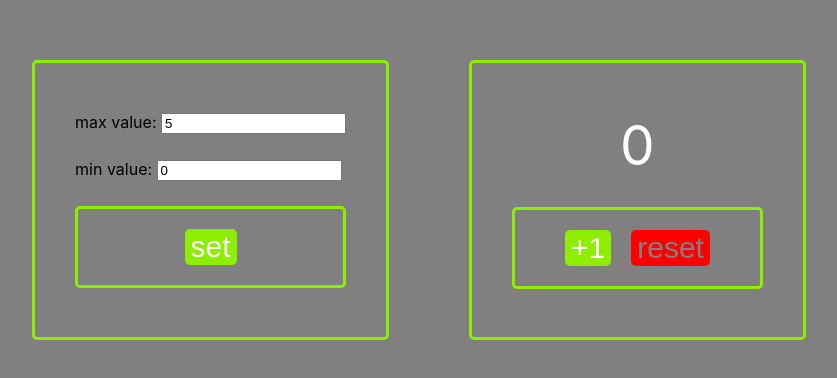
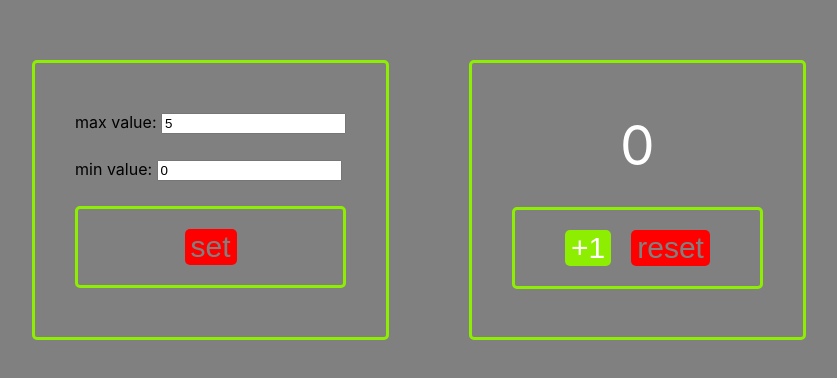
Before and after one commit to ArtemYanchenko/Counter, a React (Create React App) app: page / in a window 1280 px wide. Shown: the part 200-578 px from the top of the page, without its empty margins (221-1058 px from the left). Built offline with nearby package versions, Linux system fonts and the light colour scheme.

Commit message:
working countersettings reducers

```diff
--- a/src/App.tsx
+++ b/src/App.tsx
@@ -1,11 +1,18 @@
-import React from 'react';
+import React, {useEffect} from 'react';
 import classes from './App.module.css'
 import CounterSettings from './components/CounterSettings/CounterSettings';
 import CounterDisplay from './components/CounterDisplay/CounterDisplay';
+import {getCounterValuesTC} from './redux/counterReducer';
+import {useAppDispatch} from './redux/hooks';
 
 function App() {
+    const dispatch = useAppDispatch()
+    useEffect(() => {
+        dispatch(getCounterValuesTC())
+    }, [dispatch])
     return (
         <div className={classes.App}>
+
             <CounterSettings/>
             <CounterDisplay/>
         </div>
--- a/src/components/CounterDisplay/CounterDisplay.tsx
+++ b/src/components/CounterDisplay/CounterDisplay.tsx
@@ -17,7 +17,7 @@ const CounterDisplay: FC = () => {
     } = useAppSelector<CounterType>(state => state.counter)
 
     const {editMode, infoMessage} = useSelector<AppRootStateType, SettingType>(state => state.settings)
-
+debugger
 
     const conditionValue = (): boolean => {
         return (maxCount < 0 || minCount < 0 || maxCount <= minCount)
--- a/src/components/CounterSettings/CounterSettings.tsx
+++ b/src/components/CounterSettings/CounterSettings.tsx
@@ -1,14 +1,10 @@
-import React, {FC, useEffect} from 'react';
+import React, {FC} from 'react';
 import classes from '../../App.module.css';
 import SuperInput from './SuperInput';
 import SuperButton from '../SuperButton';
-import {
-    CounterType,
-    getCounterValuesTC,
-    setCounterValuesTC,
-    setMaxCountAC,
-    setMinCountAC
-} from '../../redux/counterReducer';
+import {useSelector} from 'react-redux';
+import {CounterType, setCounterValuesTC, setMaxCountAC, setMinCountAC} from '../../redux/counterReducer';
+import {AppRootStateType} from '../../redux/store';
 import {SettingType, toggleEditModeAC} from '../../redux/settingsReducer';
 import {useAppDispatch, useAppSelector} from '../../redux/hooks';
 
@@ -16,11 +12,8 @@ import {useAppDispatch, useAppSelector} from '../../redux/hooks';
 const CounterSettings: FC = () => {
     const dispatch = useAppDispatch()
     const {minCount, maxCount} = useAppSelector<CounterType>(state => state.counter)
-    const editMode = useAppSelector<SettingType>(state => state.settings)
 
-    useEffect(() => {
-        dispatch(getCounterValuesTC())
-    }, [dispatch])
+    const {editMode} = useAppSelector<SettingType>(state => state.settings)
 
     const returnErrorTrue = () => {
         if (editMode) {
@@ -51,6 +44,10 @@ const CounterSettings: FC = () => {
         dispatch(toggleEditModeAC(true))
     }
 
+    const setCounter = () => {
+        dispatch(setCounterValuesTC())
+    }
+
     return (
         <div className={classes.counterWrapper}>
             <SuperInput name="max value"
@@ -68,7 +65,7 @@ const CounterSettings: FC = () => {
             <div className={classes.buttonWrapper}>
                 <SuperButton name="set"
                              disabled={!editMode}
-                             callBack={ ()=>dispatch(setCounterValuesTC())}
+                             callBack={setCounter}
                 />
             </div>
         </div>
--- a/src/components/CounterSettings/SuperInput.tsx
+++ b/src/components/CounterSettings/SuperInput.tsx
@@ -5,7 +5,7 @@ type PropsType = {
     name:string
     value:number
     callBack:(newValue:number)=>void
-    error:boolean
+    error?:boolean
 }
 
 const SuperInput:React.FC<PropsType> = (
```
